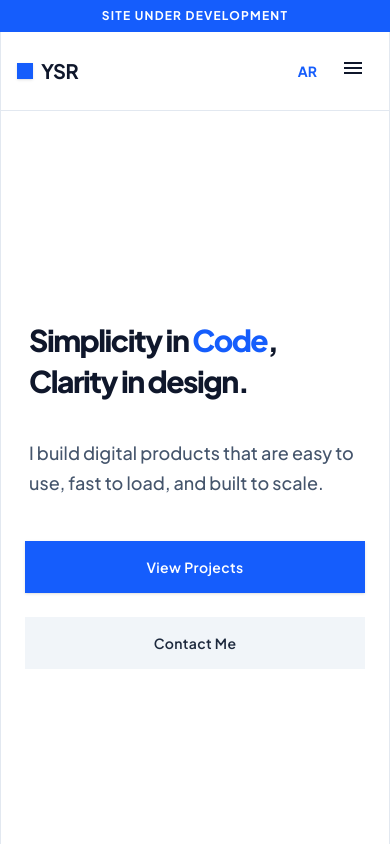
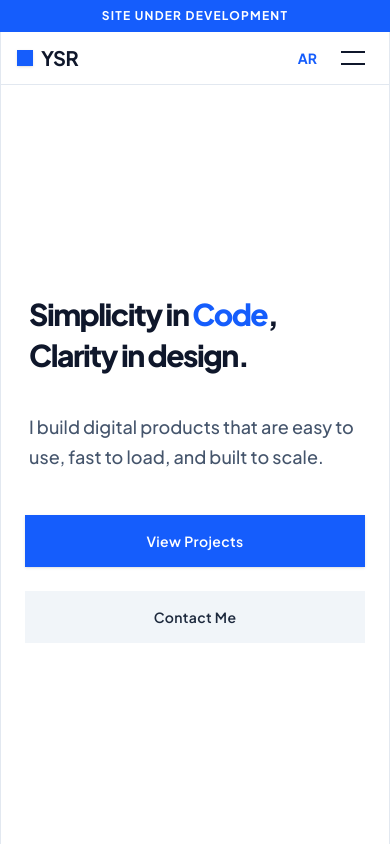
Before and after one commit to yasser8111/Portfolio, a React (Vite) app: page / in a window 390 px wide. Shown: the top 844 px of the page. Built offline with nearby package versions, Linux system fonts and the light colour scheme.

Commit message:
feat: improve mobile navigation, responsive AllProjectsPage, and UI consistency

```diff
--- a/src/components/layout/NavBack.jsx
+++ b/src/components/layout/NavBack.jsx
@@ -4,7 +4,7 @@ import Button from "../ui/Button";
 
 const NavBack = ({ onBack, backText, lang }) => {
   return (
-    <nav className="sticky top-0 z-50 bg-white py-4 md:py-5 border-b border-slate-200 px-6 md:px-12 w-full">
+    <nav className="sticky top-0 z-[60] bg-white py-2 md:py-4 border-b border-slate-200 px-4 md:px-12 w-full">
       <div className="flex justify-between items-center">
         <Button
           onClick={onBack}
--- a/src/components/layout/Navbar.jsx
+++ b/src/components/layout/Navbar.jsx
@@ -1,6 +1,21 @@
-import React from "react";
-import MaterialIcon from "../ui/MaterialIcon";
+import React, { useEffect } from "react";
 import { Link } from "react-router-dom";
+import { TextBlock } from "../ui/TextBlockEffect";
+
+const MenuIcon = ({ isOpen }) => (
+  <div className="relative w-6 h-5 flex flex-col justify-center items-center">
+    <span
+      className={`h-[2px] w-full bg-slate-900 transition-all duration-300 absolute ${
+        isOpen ? 'rotate-45' : '-translate-y-1.5'
+      }`}
+    ></span>
+    <span
+      className={`h-[2px] w-full bg-slate-900 transition-all duration-300 absolute ${
+        isOpen ? '-rotate-45' : 'translate-y-1.5'
+      }`}
+    ></span>
+  </div>
+);
 
 const Navbar = ({
   personal,
@@ -11,13 +26,25 @@ const Navbar = ({
   setIsMenuOpen,
   scrollToSection,
 }) => {
+  useEffect(() => {
+    if (isMenuOpen) {
+      document.body.style.overflow = "hidden";
+    } else {
+      document.body.style.overflow = "unset";
+    }
+    return () => {
+      document.body.style.overflow = "unset";
+    };
+  }, [isMenuOpen]);
+
   return (
-    <nav className="sticky top-0 z-50 bg-white py-4 md:py-6 border-b border-slate-200 px-4 md:px-12">
+    <>
+      <nav className="sticky top-0 z-[60] bg-white py-2 md:py-4 border-b border-slate-200 px-4 md:px-12">
         <div className="flex justify-between items-center">
           <div>
-          <Link to="/">
+            <Link to="/" onClick={() => setIsMenuOpen(false)}>
               <h1 className="text-xl md:text-2xl font-bold tracking-tight cursor-pointer flex items-center gap-2">
-              <div className="w-4 h-4 md:w-5 md:h-5 bg-blue-600 shadow-sm"></div>
+                <span className="w-4 h-4 md:w-5 md:h-5 bg-blue-600 shadow-sm block"></span>
                 {personal.nickname}
               </h1>
             </Link>
@@ -69,33 +96,47 @@ const Navbar = ({
               {lang === "en" ? "AR" : "EN"}
             </button>
             <button
-            className="text-slate-900 p-2 cursor-pointer"
+              className="text-slate-900 p-2 cursor-pointer z-[70]"
               onClick={() => setIsMenuOpen(!isMenuOpen)}
+              aria-label="Toggle Menu"
             >
-            {isMenuOpen ? <MaterialIcon icon="close" size={24} /> : <MaterialIcon icon="menu" size={24} />}
+              <MenuIcon isOpen={isMenuOpen} />
             </button>
           </div>
         </div>
+      </nav>
 
-      {/* Mobile Links */}
-      {isMenuOpen && (
-        <div className="sm:hidden flex flex-col gap-4 mt-4 pt-4 border-t border-slate-100 text-sm font-semibold tracking-wide uppercase text-slate-600">
+      {/* Mobile Menu Overlay */}
+      <div
+        className={`fixed inset-0 bg-white z-[50] transition-all duration-500 ease-[cubic-bezier(0.77,0,0.175,1)] sm:hidden ${
+          isMenuOpen ? 'translate-y-0 opacity-100' : '-translate-y-full opacity-0'
+        }`}
+      >
+        <div className="flex flex-col items-center justify-center h-full gap-8 px-6 text-center">
           <a
             href="#about"
             onClick={(e) => {
               scrollToSection(e, "about");
               setIsMenuOpen(false);
             }}
-            className="hover:text-blue-600 transition-colors cursor-pointer"
+            className="text-3xl font-black tracking-tighter text-slate-900 uppercase"
           >
+            {isMenuOpen && (
+              <TextBlock blockColor="#2563eb" className="block">
                 {nav.about}
+              </TextBlock>
+            )}
           </a>
           <Link
             to="/projects"
             onClick={() => setIsMenuOpen(false)}
-            className="hover:text-blue-600 transition-colors uppercase text-start cursor-pointer"
+            className="text-3xl font-black tracking-tighter text-slate-900 uppercase"
           >
+            {isMenuOpen && (
+              <TextBlock blockColor="#2563eb" className="block">
                 {nav.projects}
+              </TextBlock>
+            )}
           </Link>
           <a
             href="#services"
@@ -103,9 +144,13 @@ const Navbar = ({
               scrollToSection(e, "services");
               setIsMenuOpen(false);
             }}
-            className="hover:text-blue-600 transition-colors cursor-pointer"
+            className="text-3xl font-black tracking-tighter text-slate-900 uppercase"
           >
+            {isMenuOpen && (
+              <TextBlock blockColor="#2563eb" className="block">
                 {nav.services}
+              </TextBlock>
+            )}
           </a>
           <a
             href="#contact"
@@ -113,13 +158,17 @@ const Navbar = ({
               scrollToSection(e, "contact");
               setIsMenuOpen(false);
             }}
-            className="hover:text-blue-600 transition-colors cursor-pointer"
+            className="text-3xl font-black tracking-tighter text-slate-900 uppercase"
           >
+            {isMenuOpen && (
+              <TextBlock blockColor="#2563eb" className="block">
                 {nav.contact}
+              </TextBlock>
+            )}
           </a>
         </div>
-      )}
-    </nav>
+      </div>
+    </>
   );
 };
 
--- a/src/components/projects/ProjectCard.jsx
+++ b/src/components/projects/ProjectCard.jsx
@@ -8,7 +8,7 @@ const ProjectCard = ({ project, onSelectProject, isFirst = false }) => {
         isFirst ? "md:border-t-0" : ""
       } cursor-pointer relative`}
     >
-      <div className="max-w-2xl relative z-10">
+      <div className="max-w-2xl relative z-10 flex-1">
         <div className="flex items-center gap-4 mb-3">
           <h4 className="text-2xl md:text-3xl font-bold tracking-tight text-slate-900">
             {project.title}
@@ -25,6 +25,15 @@ const ProjectCard = ({ project, onSelectProject, isFirst = false }) => {
         </p>
       </div>
 
+      {project.image && (
+        <div className="mt-8 md:mt-0 md:ms-12 w-full md:w-48 h-48 md:h-32 shrink-0 overflow-hidden bg-slate-100 border border-slate-100">
+          <img
+            src={project.image}
+            alt={project.title}
+            className="w-full h-full object-cover grayscale-[0.5] hover:grayscale-0 transition-all duration-500"
+          />
+        </div>
+      )}
     </div>
   );
 };
--- a/src/components/ui/TextBlockEffect.jsx
+++ b/src/components/ui/TextBlockEffect.jsx
@@ -58,24 +58,24 @@ export const TextBlock = ({
   }, { scope: containerRef });
 
   return (
-    <div
+    <span
       ref={containerRef}
       className={cn("relative inline-block overflow-visible py-1 px-1", className)}
       style={{ fontFamily }}
     >
-      <div
+      <span
         ref={textRef}
-        className="relative z-10"
+        className="relative z-10 block"
         style={{ color: textColor }}
       >
         {children}
-      </div>
-      <div
+      </span>
+      <span
         ref={blockRef}
-        className="absolute -inset-y-2 inset-x-0 z-20"
+        className="absolute -inset-y-2 inset-x-0 z-20 block"
         style={{ backgroundColor: blockColor }}
       />
-    </div>
+    </span>
   );
 };
 
--- a/src/pages/HomePage.jsx
+++ b/src/pages/HomePage.jsx
@@ -69,7 +69,7 @@ const HomePage = ({
                 <div className="flex flex-col items-start text-start">
                   <h2 className="text-3xl sm:text-5xl md:text-6xl lg:text-7xl font-black tracking-tighter leading-[1.1] mb-8 text-slate-900">
                     {hero.title.split("\n").map((line, i) => (
-                      <div key={i} className="w-full">
+                      <span key={i} className="block w-full">
                         <TextBlock blockColor="#2563eb" className="block">
                           {line.split(/(Code|الكود)/g).map((part, j) =>
                             part === "Code" || part === "الكود" ? (
@@ -81,15 +81,15 @@ const HomePage = ({
                             ),
                           )}
                         </TextBlock>
-                      </div>
+                      </span>
                     ))}
                   </h2>
 
-                  <p className="text-lg sm:text-xl lg:text-2xl text-slate-600 leading-relaxed font-medium max-w-2xl mb-10">
+                  <div className="text-lg sm:text-xl lg:text-2xl text-slate-600 leading-relaxed font-medium max-w-2xl mb-10">
                     <TextBlock blockColor="#cbd5e1" className="block">
                       {hero.subtitle}
                     </TextBlock>
-                  </p>
+                  </div>
 
                   <div className="flex flex-col sm:flex-row gap-6 w-full sm:w-auto justify-start">
                     <Button
@@ -219,7 +219,7 @@ const HomePage = ({
           <section id="services" className="border-b border-slate-200 bg-white">
             <div className="grid grid-cols-1 md:grid-cols-12">
               <div className="md:col-span-3 py-12 md:py-16 md:border-e border-slate-200 ps-6 md:ps-12 pe-8 flex flex-col justify-between">
-                <h3 className="text-sm font-bold uppercase tracking-widest text-slate-900">
+                <h3 className="text-sm font-bold uppercase tracking-widest text-slate-900 mb-4">
                   <TextBlock blockColor="#2563eb">
                     {sections.services}
                   </TextBlock>
```
Also changed, not shown: src/pages/AllProjectsPage.jsx (+64 -12 lines). Lines whose indentation alone changed are shown as unchanged.
